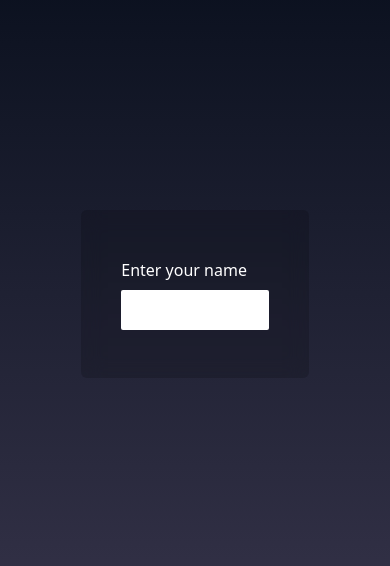
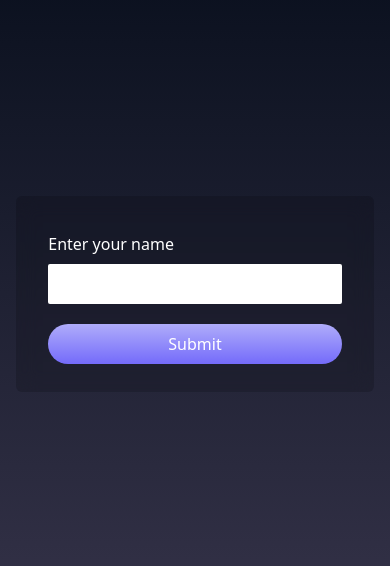
Before and after one commit to saintsalad/online-tictactoe, a Next.js app: page /signin in a window 390 px wide. Shown: the part 128-694 px from the top of the page. Built offline with nearby package versions, Linux system fonts and the light colour scheme.

Commit message:
Signin responsiveness fixes

```diff
--- a/pages/signin.js
+++ b/pages/signin.js
@@ -22,7 +22,8 @@ export default function Signin() {
     return (
         <AnimatePage>
             <div className='signin grid place-items-center font-sans max-w-4xl mx-auto h-screen'>
-                <div className='form-container py-12 px-10 w-7/12 rounded-md'>
+                <div className='form-container pt-9 pb-7 px-10 xs:px-8 xs:w-11/12
+                sm:w-10/12 w-7/12 md:7/12 rounded-md'>
                     <div className='mb-2 font-medium '>
                         Enter your name
                     </div>
@@ -35,6 +36,10 @@ export default function Signin() {
                         />
                     </div>
 
+                    <div className='footer d-block w-full flex xs:justify-center justify-end mt-5'>
+                        <button className='rounded-full xs:w-full px-7 py-2 bg-gradient-to-t from-[#746BFA] to-[#AFACFA] text-base font-medium text-white hover:opacity-90 focus:outline-none focus:ring-0 focus:ring-offset-4 focus:ring-offset-transparent'>Submit</button>
+                    </div>
+
                 </div>
 
             </div>
--- a/tailwind.config.js
+++ b/tailwind.config.js
@@ -16,6 +16,14 @@ module.exports = {
         'heartbeating': 'heartbeat 1s ease infinite'
       }
     },
+    screens: {
+      xs: { max: '575px' }, // Mobile (iPhone 3 - iPhone XS Max).
+      sm: { min: '576px', max: '897px' }, // Mobile (matches max: iPhone 11 Pro Max landscape @ 896px).
+      md: { min: '898px', max: '1199px' }, // Tablet (matches max: iPad Pro @ 1112px).
+      lg: { min: '1200px' }, // Desktop smallest.
+      xl: { min: '1159px' }, // Desktop wide.
+      xxl: { min: '1359px' } // Desktop widescreen.
+    }
   },
   plugins: [],
 }
```
Also changed, not shown: pages/index.js (+0 -9 lines).
